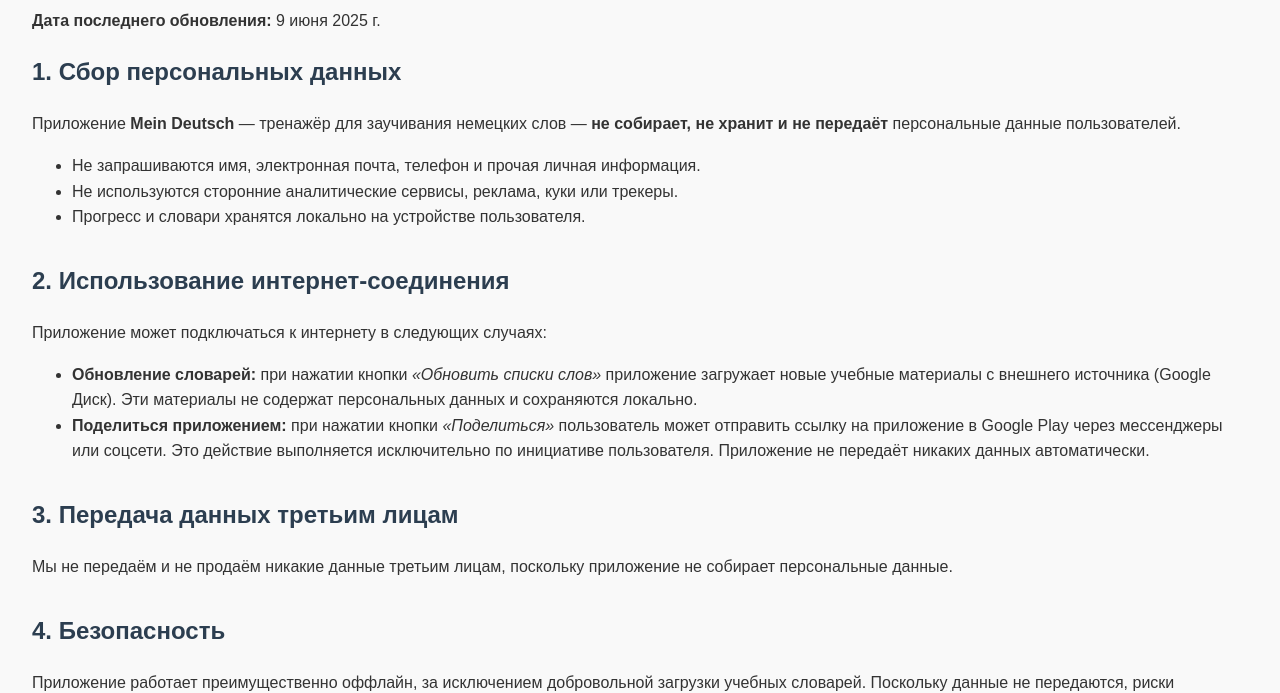
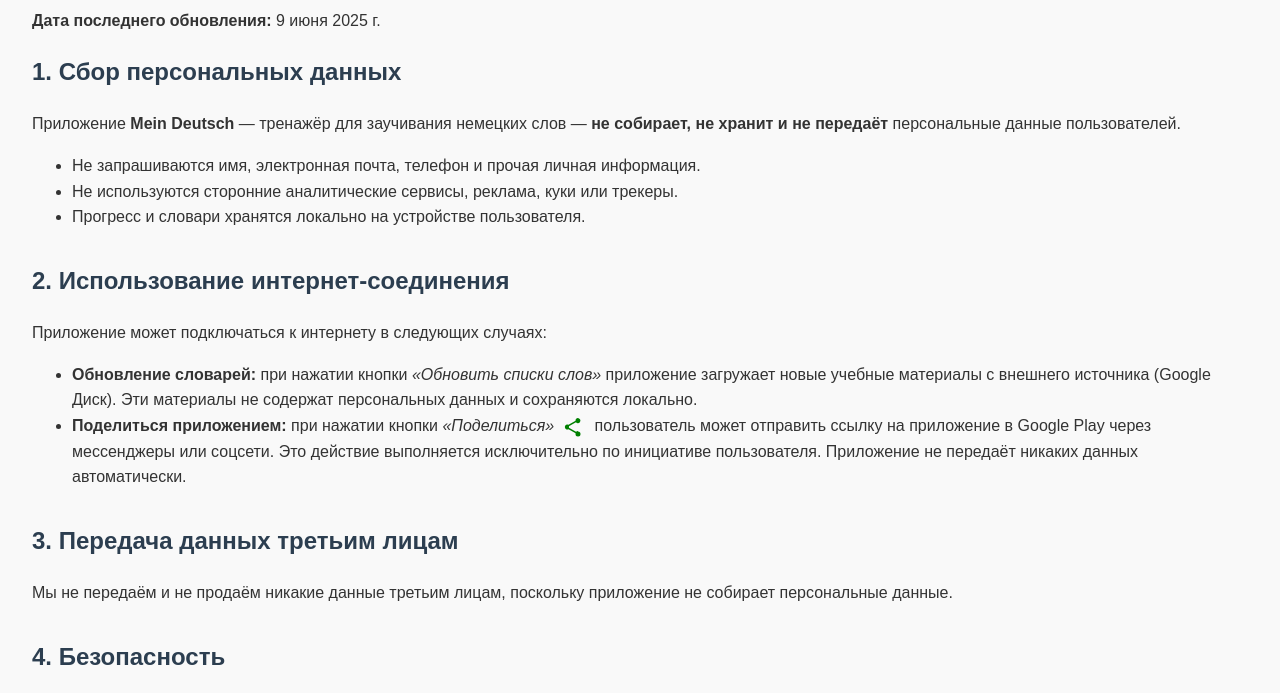
Before and after one commit to AnatoliiBiriukov/meindeutsch-privacy-policy, a plain HTML site: page privacy-policy.html in a window 1280 px wide. Shown: the part 97-790 px from the top of the page. Drawn offline with Linux system fonts and the light colour scheme.

Commit message:
Update privacy-policy.html

```diff
--- a/privacy-policy.html
+++ b/privacy-policy.html
@@ -47,7 +47,10 @@
         Эти материалы не содержат персональных данных и сохраняются локально.
       </li>
       <li>
-        <strong>Поделиться приложением:</strong> при нажатии кнопки <em>«Поделиться»</em> пользователь
+        <strong>Поделиться приложением:</strong> при нажатии кнопки <em>«Поделиться»</em><svg xmlns="http://www.w3.org/2000/svg" width="24" height="24" viewBox="0 0 24 24" fill="green" style="vertical-align: middle; margin: 0 6px;">
+  <path d="M18 16.08c-0.76 0-1.44 0.3-1.96 0.77L8.91 12.7c0.05-0.23 0.09-0.47 0.09-0.7s-0.03-0.47-0.09-0.7l7.05-4.11A2.5 2.5 0 1 0 15.5 5c0 0.23 0.03 0.47 0.09 0.7L8.54 9.81a2.5 2.5 0 1 0 0 4.38l7.05 4.11c-0.06 0.23-0.09 0.47-0.09 0.7a2.5 2.5 0 1 0 2.5-2.5z"/>
+</svg>
+ пользователь
         может отправить ссылку на приложение в Google Play через мессенджеры или соцсети.
         Это действие выполняется исключительно по инициативе пользователя. Приложение не передаёт никаких данных автоматически.
       </li>
```
